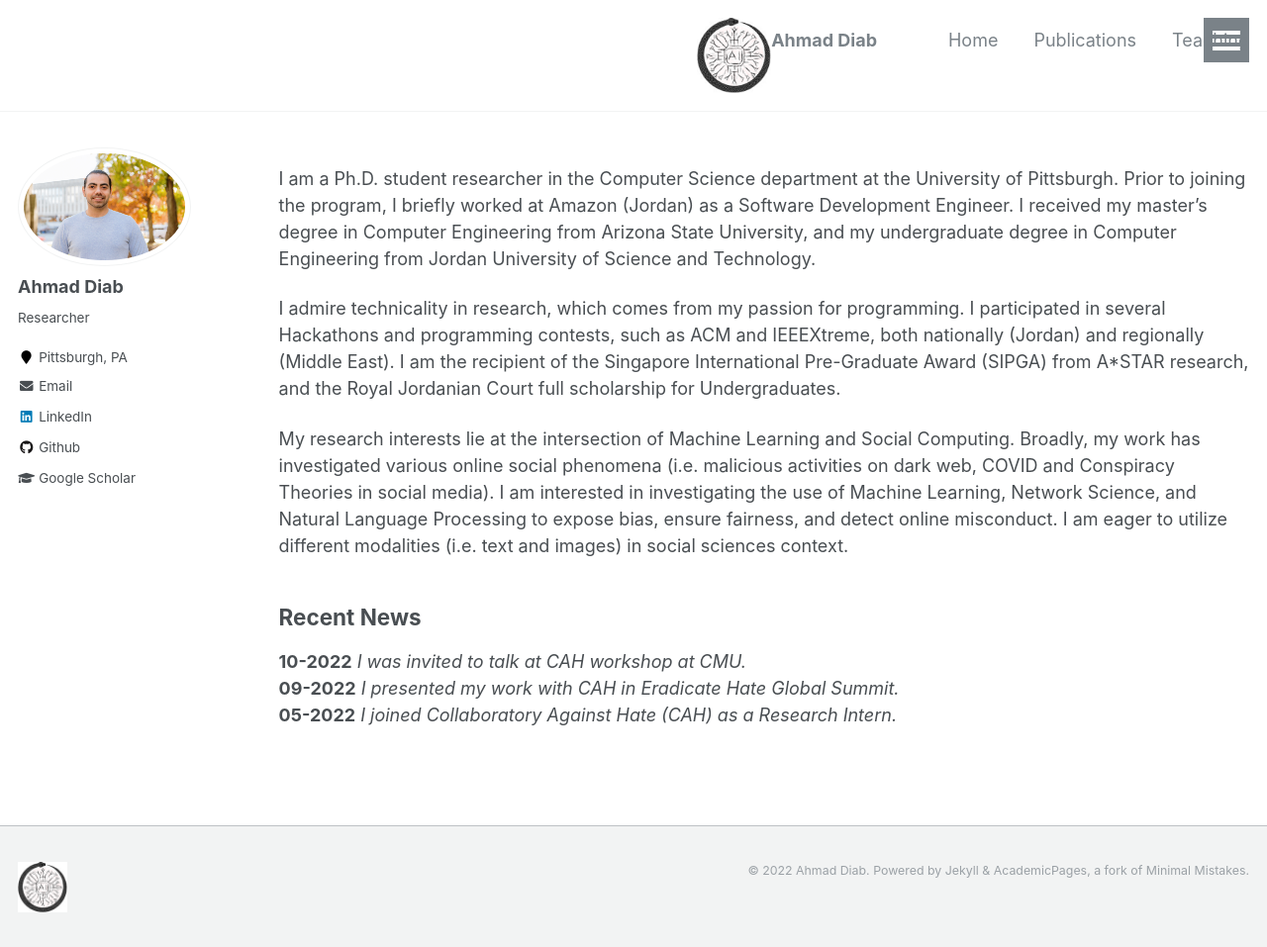
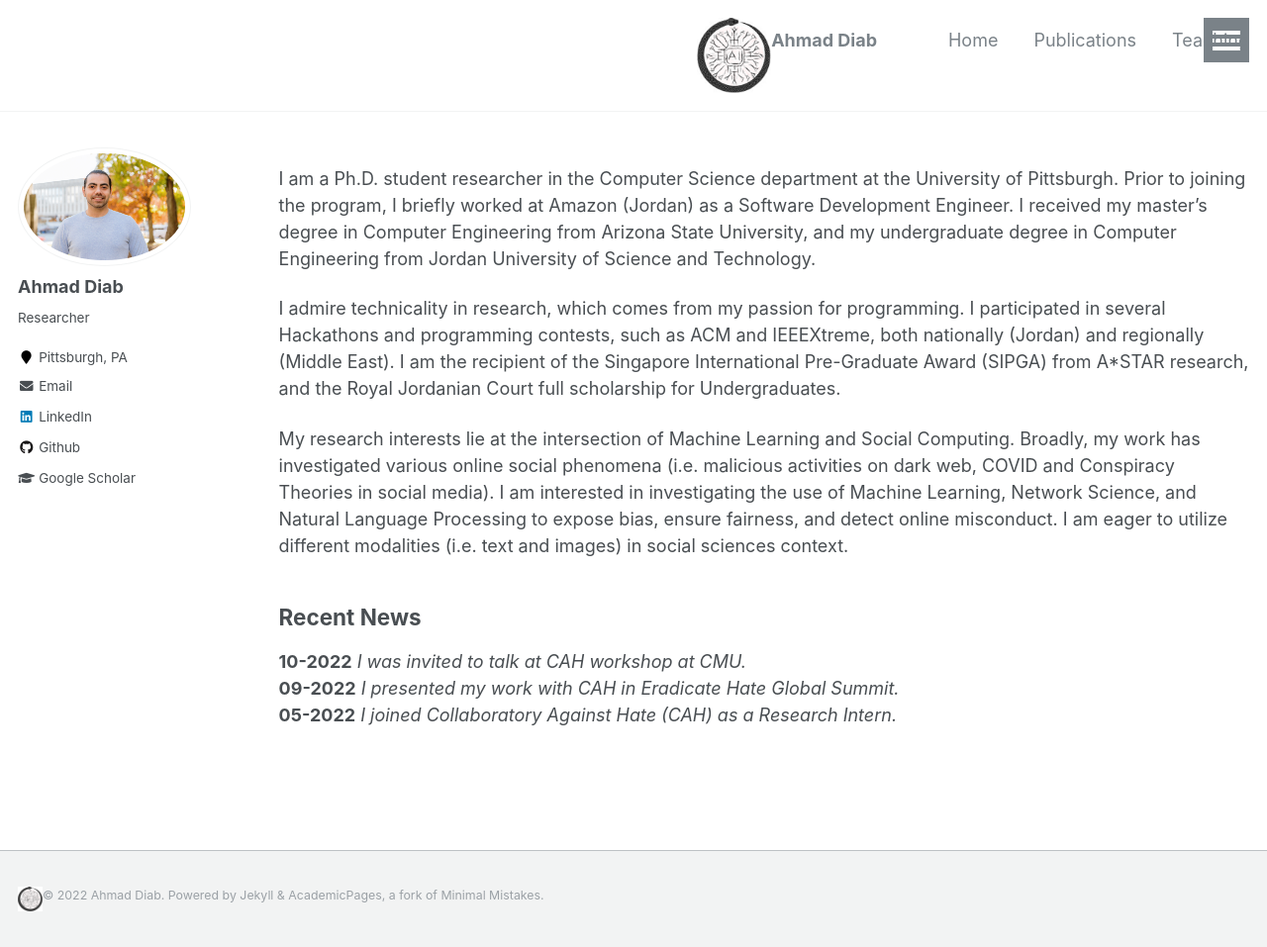
Before and after one commit to aadiab/aadiab.github.io, a Jekyll site: the page built from index.md, in a window 1280 px wide and 957 px high. Shown: the whole window at 99% size. Built offline with Jekyll 4.4.1, drawn with Linux system fonts in a browser that asks for light colours.

Commit message:
test logo in footer

```diff
--- a/_includes/footer.html
+++ b/_includes/footer.html
@@ -1,4 +1,4 @@
 {% include base_path %}
 
-<img src="/images/mylogo.png" width="50" height="50" style="float:left;">
-<div class="page__footer-copyright" style="float:right;">&copy; {{ site.time | date: '%Y' }} {{ site.name | default: site.title }}. {{ site.data.ui-text[site.locale].powered_by | default: "Powered by" }} <a href="http://jekyllrb.com" rel="nofollow">Jekyll</a> &amp; <a href="https://github.com/academicpages/academicpages.github.io">AcademicPages</a>, a fork of <a href="https://mademistakes.com/work/minimal-mistakes-jekyll-theme/" rel="nofollow">Minimal Mistakes</a>.</div>
+<img src="/images/mylogo.png" width="25" height="25" style="float:left;">
+<div class="page__footer-copyright" style="float:left;">&copy; {{ site.time | date: '%Y' }} {{ site.name | default: site.title }}. {{ site.data.ui-text[site.locale].powered_by | default: "Powered by" }} <a href="http://jekyllrb.com" rel="nofollow">Jekyll</a> &amp; <a href="https://github.com/academicpages/academicpages.github.io">AcademicPages</a>, a fork of <a href="https://mademistakes.com/work/minimal-mistakes-jekyll-theme/" rel="nofollow">Minimal Mistakes</a>.</div>
```
